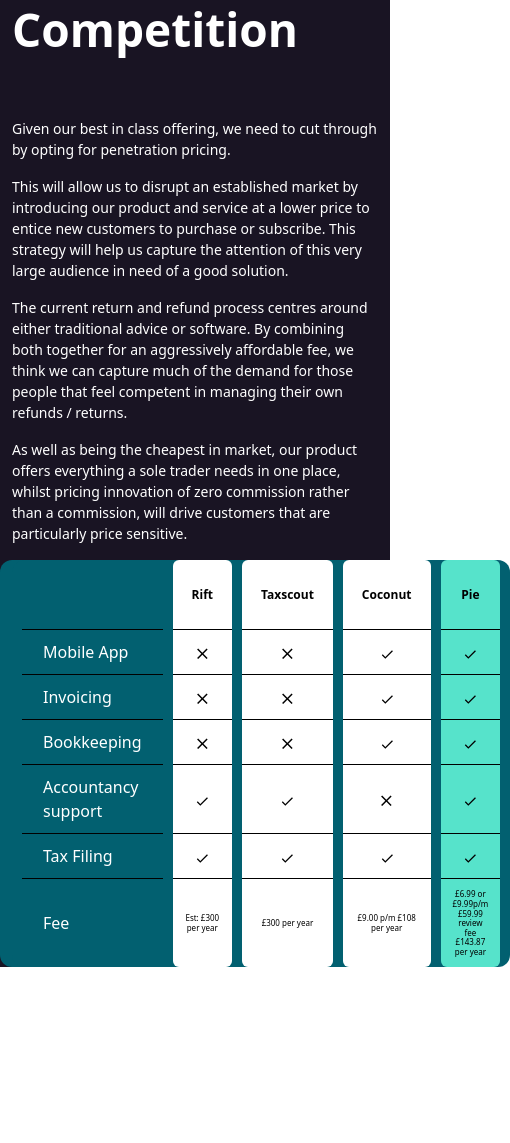
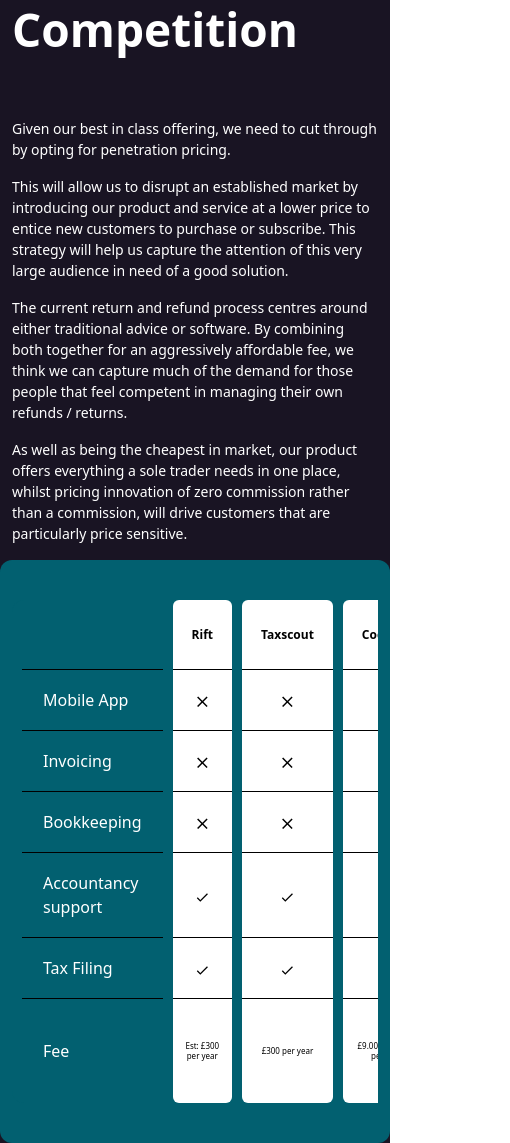
Before and after one commit to mohitgoyat525/react-second-test, a React (Create React App) app: page /competition in a window 390 px wide. Shown: the whole page, 510 px wide, since content can reach past the window. Before the commit the page ends 967 px from the top, so only its background shows below. Built offline with nearby package versions, Linux system fonts and the light colour scheme.

Commit message:
add-changes

```diff
--- a/src/components/Competition.jsx
+++ b/src/components/Competition.jsx
@@ -13,26 +13,26 @@
                       <p className='custom-text text-white custom-max-w'>The current return and refund process centres around either traditional advice or software. By combining both together for an aggressively affordable fee, we think we can capture much of the demand for those people that feel competent in managing their own refunds / returns.</p>
                       <p className='custom-text text-white custom-max-w'>As well as being the cheapest in market, our product offers everything a sole trader needs in one place, whilst pricing innovation of zero commission rather than a commission, will drive customers that are particularly price sensitive.</p>
                   </div>
-                  <div className='col-12 col-lg-6 table-bg d-flex border-radius-xl'>
-                      <div className='d-flex align-items-center justify-content-center'>
-
-                          <table className='custom-table-bg'>
+                  <div className="col-12 col-lg-6 table-bg d-flex border-radius-xl align-items-center justify-content-center sm-py-xl overflow-hidden">
+                      <div className="d-flex align-items-center justify-content-center w-100">
+                          <div className="table-responsive">
+                              <table className="custom-table-bg">
                                   <thead>
                                       <tr>
-                                      <th></th>
-                                      <th className='custom-rounded-top-left-border text-center bg-white fw-semibold table-heading '>Rift</th>
-                                      <th className='custom-rounded-top-left-border text-center bg-white fw-semibold table-heading '>Taxscout</th>
-                                      <th className='custom-rounded-top-left-border text-center bg-white fw-semibold table-heading '>Coconut</th>
-                                      <th className='custom-rounded-top-left-border  text-center bg-lightGreen fw-semibold table-heading'>Pie</th>
+                                          <th class=" d-sm-table-cell"></th>
+                                          <th className="custom-rounded-top-left-border text-center bg-white fw-semibold table-heading">Rift</th>
+                                          <th className="custom-rounded-top-left-border text-center bg-white fw-semibold table-heading">Taxscout</th>
+                                          <th className="custom-rounded-top-left-border text-center bg-white fw-semibold table-heading">Coconut</th>
+                                          <th className="custom-rounded-top-left-border text-center bg-lightGreen fw-semibold table-heading">Pie</th>
                                       </tr>
                                   </thead>
                                   <tbody>
                                       {COMPETITION_LIST.map((obj, i) => (
                                           <tr key={i}>
-                                          <td className={`text-white fw-normal custom-td bg-transparent custom-border-b-none`}>{obj.brand}</td>
-                                          <td className={`text-center ${i===5 ? 'custom-fee custom-rounded-top-left-border-bottom':''} bg-white custom-td custom-border-b-none`}>{obj.rift}</td>
-                                          <td className={`text-center ${i===5 ? 'custom-fee custom-rounded-top-left-border-bottom':''} bg-white custom-td custom-border-b-none`}>{obj.taxscout}</td>
-                                          <td className={`text-center ${i===5 ? 'custom-fee custom-rounded-top-left-border-bottom':''} bg-white custom-td custom-border-b-none`}>{obj.coconut}</td>
+                                              <td className={`text-white fw-normal custom-td bg-transparent custom-border-b-none ${i === 3 ? 'max-w-sm' : ''}`}>{obj.brand}</td>
+                                              <td className={`text-center ${i === 5 ? 'custom-fee custom-rounded-top-left-border-bottom' : ''} bg-white custom-td custom-border-b-none`}>{obj.rift}</td>
+                                              <td className={`text-center ${i === 5 ? 'custom-fee custom-rounded-top-left-border-bottom' : ''} bg-white custom-td custom-border-b-none`}>{obj.taxscout}</td>
+                                              <td className={`text-center ${i === 5 ? 'custom-fee custom-rounded-top-left-border-bottom' : ''} bg-white custom-td custom-border-b-none`}>{obj.coconut}</td>
                                               <td className={`text-center bg-lightGreen custom-td custom-border-b-none ${i === 5 ? 'custom-fee custom-rounded-top-left-border-bottom' : ''}`}>{obj.pie}</td>
                                           </tr>
                                       ))}
@@ -40,6 +40,9 @@
                               </table>
                           </div>
                       </div>
+                  </div>
+
+
 
 
               </div>
--- a/src/index.css
+++ b/src/index.css
@@ -96,7 +96,119 @@
   gap: 4px;
 }
 
+.use-effect-text{
+  font-size: 24px ;
+}
+
+
+/* ----------------------second-section----------- */
+.second-heading{
+  font-size: 46px;
+  font-weight: 600;
+  line-height: 59.8px;
+  padding-bottom: 50px;
+}
+.custom-max-w{
+  max-width: 481px !important;
+}
+
+.border-radius-xl{
+  border-radius: 12px;
+}
+
+.table-bg{
+  background-color: #026070;
+}
+
+.border-b{
+  border-bottom: 0.75px solid #000000;
+}
+
+.table-parent{
+  justify-content: space-around;
+}
+
+.cards-img{
+  width: 320px;
+  height: 555px;
+  object-fit: cover;
+}
+
+.max-w-sm{
+  max-width: 95px !important;
+}
+
+.table-heading{
+  font-size: 12px;
+  line-height: 15.6px;
+  color: #000000;
+  padding: 27px 19px !important;
+  width: 95px !important;
+}
+
+.custom-table-bg{
+  background: #026070 !important;
+  border-radius: 12px !important;
+}
+
+.bg-lightGreen{
+  background-color: #56E3CB !important;
+}
+
+
+/* Style the table */
+.custom-table-bg {
+    width: 100%;
+    border-collapse: separate;
+    border-spacing: 10px 0;
+}
+
+
+.custom-td {
+    padding: 18px 21px;
+    background-color: #fff;
+    border-top: 0.75px solid #000000;
+    border-bottom: 0.75px solid #000000;
+}
+
+.custom-td:last-child {
+    background-color: #e8f5e9;
+}
+
+.table-heading {
+    padding: 12px 15px;
+}
+
+table th:first-child, table td:first-child {
+    border-left: none;
+}
+
+thead tr th {
+    padding: 12px 15px;
+}
+
+.custom-border-b-none{
+  border-bottom: none !important;
+}
+
+.custom-rounded-top-left-border{
+  border-top-left-radius: 6px !important;
+  border-top-right-radius: 6px !important;
+}
+.custom-rounded-top-left-border-bottom{
+  border-bottom-left-radius: 6px !important;
+  border-bottom-right-radius: 6px !important;
+}
+
+
+
+/* ------------responsive------------- */
 @media (max-width: 1199.98px){
+
+  .sm-py-xl{
+    padding-top: 40px;
+    padding-bottom: 40px;
+  }
   .product-parent{
     max-width: unset;
   }
@@ -115,6 +227,12 @@
 }
 
 @media (max-width : 767.98px) {
+
+    .table-responsive {
+        -webkit-overflow-scrolling: touch;
+        overflow-x: auto;
+    }
+
 
   .custom-heading{
     font-size: 26px;
@@ -163,107 +281,6 @@
   }
 }
 
-.use-effect-text{
-  font-size: 24px ;
-}
-/* ----------------------second-section----------- */
-.second-heading{
-  font-size: 46px;
-  font-weight: 600;
-  line-height: 59.8px;
-  padding-bottom: 50px;
-}
-.custom-max-w{
-  max-width: 481px !important;
-}
-
-.border-radius-xl{
-  border-radius: 12px;
-}
-
-.table-bg{
-  background-color: #026070;
-}
-
-.border-b{
-  border-bottom: 0.75px solid #000000;
-}
-
-.table-parent{
-  justify-content: space-around;
-}
-
-.cards-img{
-  width: 320px;
-  height: 555px;
-  object-fit: cover;
-}
-
-.table-heading{
-  font-size: 12px;
-  line-height: 15.6px;
-  color: #000000;
-  padding: 27px 19px !important;
-  width: 95px !important;
-}
-
-.custom-table-bg{
-  background: #026070 !important;
-  border-radius: 12px !important;
-}
-
-.bg-lightGreen{
-  background-color: #56E3CB !important;
-}
-
-/* .table-text{
-  padding: 39px 21px;
-} */
-
-/* Style the table */
-.custom-table-bg {
-    width: 100%;
-    border-collapse: separate;
-    border-spacing: 10px 0;
-}
-
-
-.custom-td {
-    padding: 10px 21px;
-    background-color: #fff;
-    border-top: 0.75px solid #000000;
-    border-bottom: 0.75px solid #000000;
-}
-
-.custom-td:last-child {
-    background-color: #e8f5e9;
-}
-
-.table-heading {
-    padding: 12px 15px;
-}
-
-table th:first-child, table td:first-child {
-    border-left: none;
-}
-
-thead tr th {
-    padding: 12px 15px;
-}
-
-.custom-border-b-none{
-  border-bottom: none !important;
-}
-
-.custom-rounded-top-left-border{
-  border-top-left-radius: 6px !important;
-  border-top-right-radius: 6px !important;
-}
-.custom-rounded-top-left-border-bottom{
-  border-bottom-left-radius: 6px !important;
-  border-bottom-right-radius: 6px !important;
-}
-
 .custom-px{
   padding-left: 31px;
   padding-right: 31px;
@@ -281,4 +298,5 @@
 
 
 
+
 /* --------------- */
```
Lines whose indentation alone changed are shown as unchanged.
